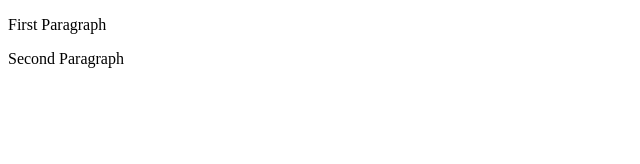
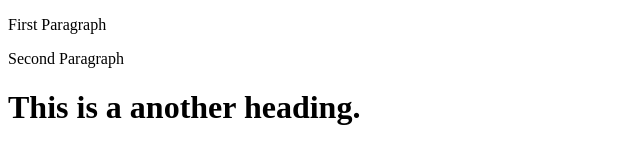
Before and after one commit to alekskardo/learnGit, a plain HTML site: page index.html in a window 1280 px wide. Shown: the whole page, without its empty margins (0-640 px from the left). Drawn offline with Linux system fonts and the light colour scheme.

```diff
--- a/index.html
+++ b/index.html
@@ -6,8 +6,11 @@
 </head>
 
 <body>
+
     <p>First Paragraph</p>
     <p>Second Paragraph</p>
+    <h1>This is a another heading.</h1>
+
 </body>
 
 </html>
```
